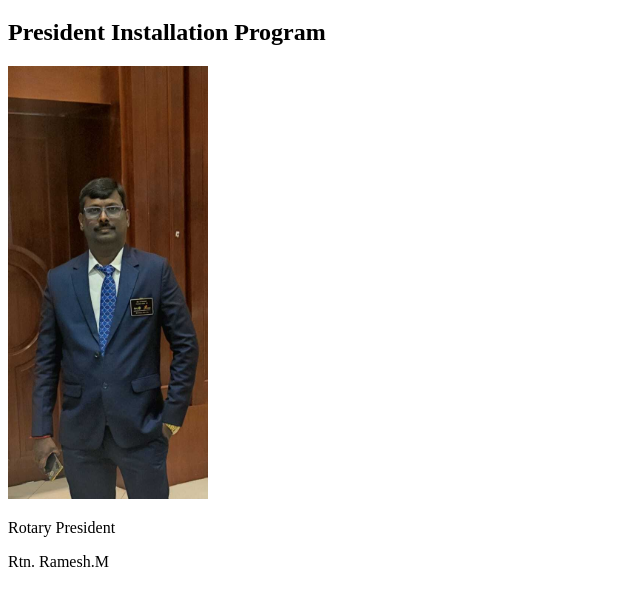
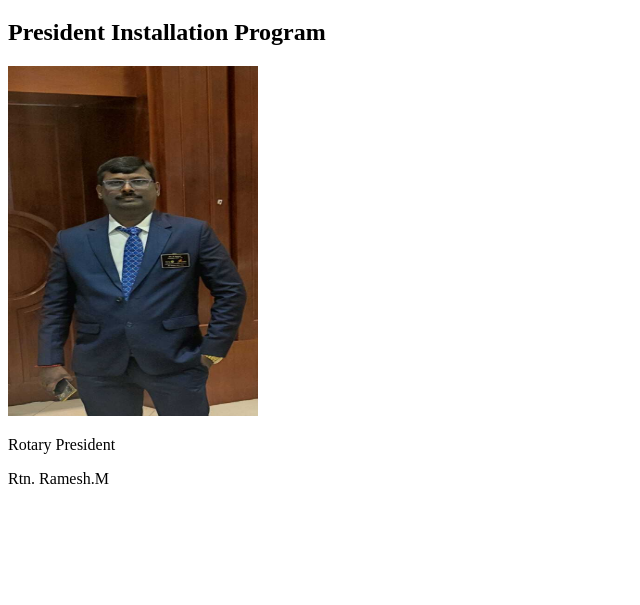
Before and after one commit to Gnanama/Rtn-Installation, a plain HTML site: page index.html in a window 1280 px wide. Shown: the part 61-666 px from the top of the page, without its empty margins (0-640 px from the left). Drawn offline with Linux system fonts and the light colour scheme.

Commit message:
add commit

```diff
--- a/index.html
+++ b/index.html
@@ -8,7 +8,7 @@
 <body>
     <h1>Rotary Club of vellore Palar City</h1>
     <h2>President Installation Program</h2>
-    <img width="200px" src="AUDITOR.jpg" alt="">
+    <img width="250px" height="350px" src="AUDITOR.jpg" alt="">
     <p>Rotary President</p>
     <p>Rtn. Ramesh.M</p>
     </body>
```
